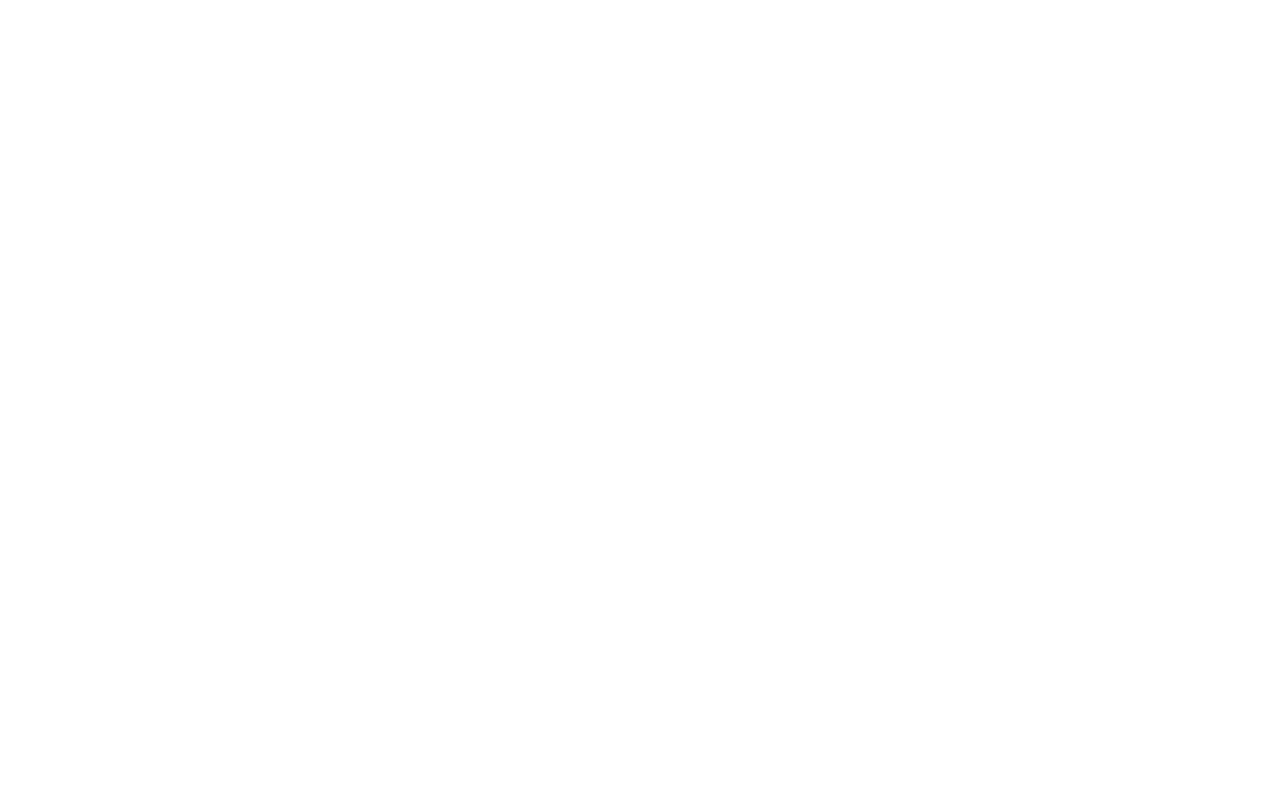
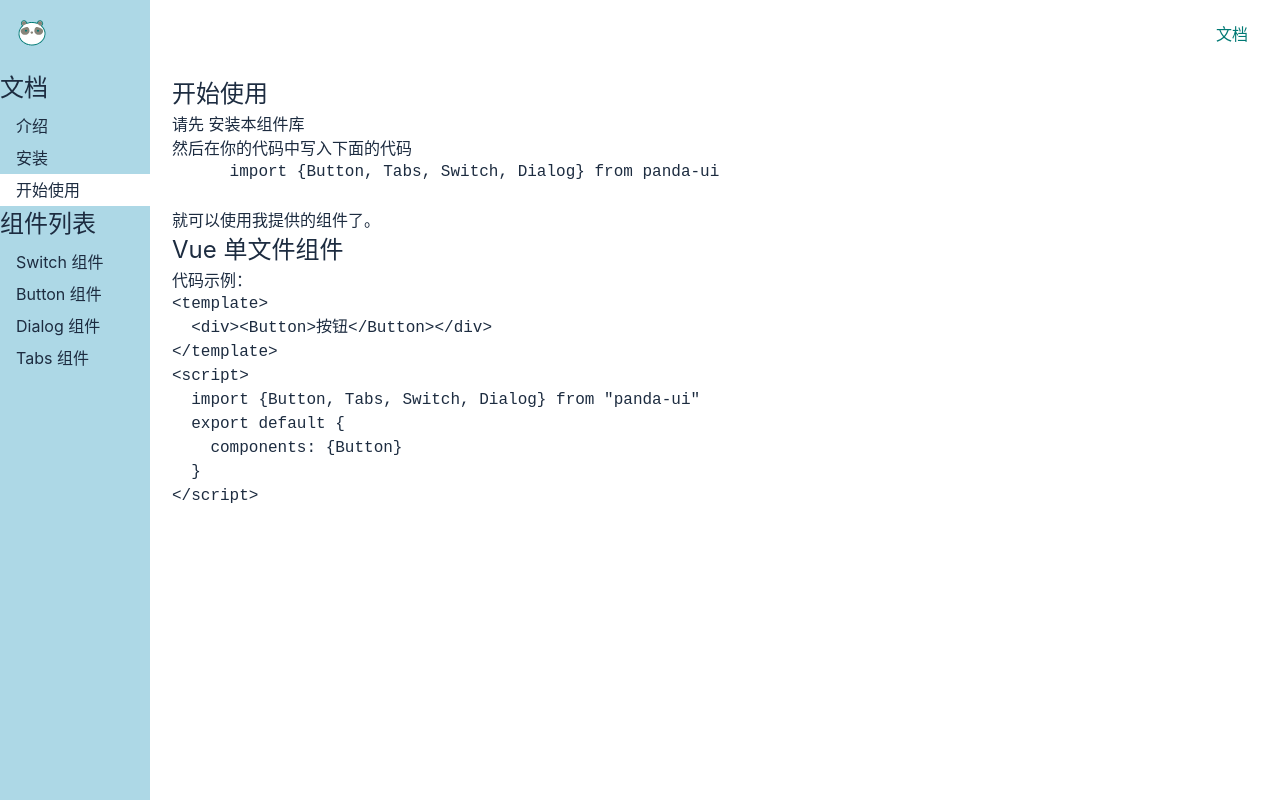
Before and after one commit to Wang-zhetao/PandaUI, a Vue app: page /#/doc/get-started in a window 1280 px wide. Before the commit this address had no page. Built offline with nearby package versions, Linux system fonts and the light colour scheme.

Commit message:
创建路由

```diff
--- a/src/views/Doc.vue
+++ b/src/views/Doc.vue
@@ -3,6 +3,18 @@
     <Topnav class="nav"/>
     <div class="content">
       <aside v-if="menuVisible">
+        <h2>文档</h2>
+        <ol>
+          <li>
+            <router-link to="/doc/intro">介绍</router-link>
+          </li>
+          <li>
+            <router-link to="/doc/install">安装</router-link>
+          </li>
+          <li>
+            <router-link to="/doc/get-started">开始使用</router-link>
+          </li>
+        </ol>
         <h2>组件列表</h2>
         <ol>
           <li>
--- /dev/null
+++ b/src/views/GetStarted.vue
@@ -0,0 +1,33 @@
+<template>
+  <article>
+    <h1>开始使用</h1>
+    <p>请先 <a href="#/doc/install">安装</a>本组件库</p>
+    <p>然后在你的代码中写入下面的代码</p>
+    <pre>
+      <code>import {Button, Tabs, Switch, Dialog} from panda-ui</code>
+    </pre>
+    就可以使用我提供的组件了。
+    <h2>Vue 单文件组件</h2>
+    <p>代码示例：</p>
+    <pre><code>&lt;template&gt;
+  &lt;div&gt;&lt;Button&gt;按钮&lt;/Button&gt;&lt;/div&gt;
+&lt;/template&gt;
+&lt;script&gt;
+  import {Button, Tabs, Switch, Dialog} from "panda-ui"
+  export default {
+    components: {Button}
+  }
+&lt;/script&gt;
+ </code></pre>
+  </article>
+</template>
+
+<script lang="ts">
+export default {
+  name: "Intro"
+}
+</script>
+
+<style lang="scss" scoped>
+
+</style>
--- /dev/null
+++ b/src/views/Install.vue
@@ -0,0 +1,22 @@
+<template>
+  <article>
+    <h1>安装</h1>
+    <p>打开终端运行以下命令:</p>
+    <pre><code>npm install panda-ui</code></pre>
+    <p>或</p>
+    <pre><code>yarn add panda-ui</code></pre>
+    <p>
+      下一节：<a href="#/doc/get-started">开始使用</a>
+    </p>
+  </article>
+</template>
+
+<script lang="ts">
+export default {
+  name: "Install.vue"
+}
+</script>
+
+<style lang="scss" scoped>
+
+</style>
--- /dev/null
+++ b/src/views/Intro.vue
@@ -0,0 +1,15 @@
+<template>
+<article>
+  <h1>介绍</h1>
+  <p>Panda UI 是一款基于 Vue3 和 TypeScript 的 UI 组件库</p>
+  <p>这款组件库其实是我为了总结自己这半年的技术经验而写的，全程亲手编写，尽量不采用第三方库
+  ，包括你现在看到的这个官网也几乎都是我自己写的。
+  </p>
+  <p>
+    所以如果强烈不建议你将此 UI 库用于生产环境。但如果你是抱着看源代码的目的来的，那么这个库
+    还是值得一看的。 <a href="https://github.com/Wang-zhetao">源代码放在</a>，历史提交信息
+    非常规范，你可以按提交的顺序逐个查看; 你可以直接查看每个组件的源代码 和示例，运行方法见 README.md。
+  </p>
+  下一节：<a href="#/doc/install">安装</a>
+</article>
+</template>
```
Also changed, not shown: src/router.ts (+7 -0 lines).
